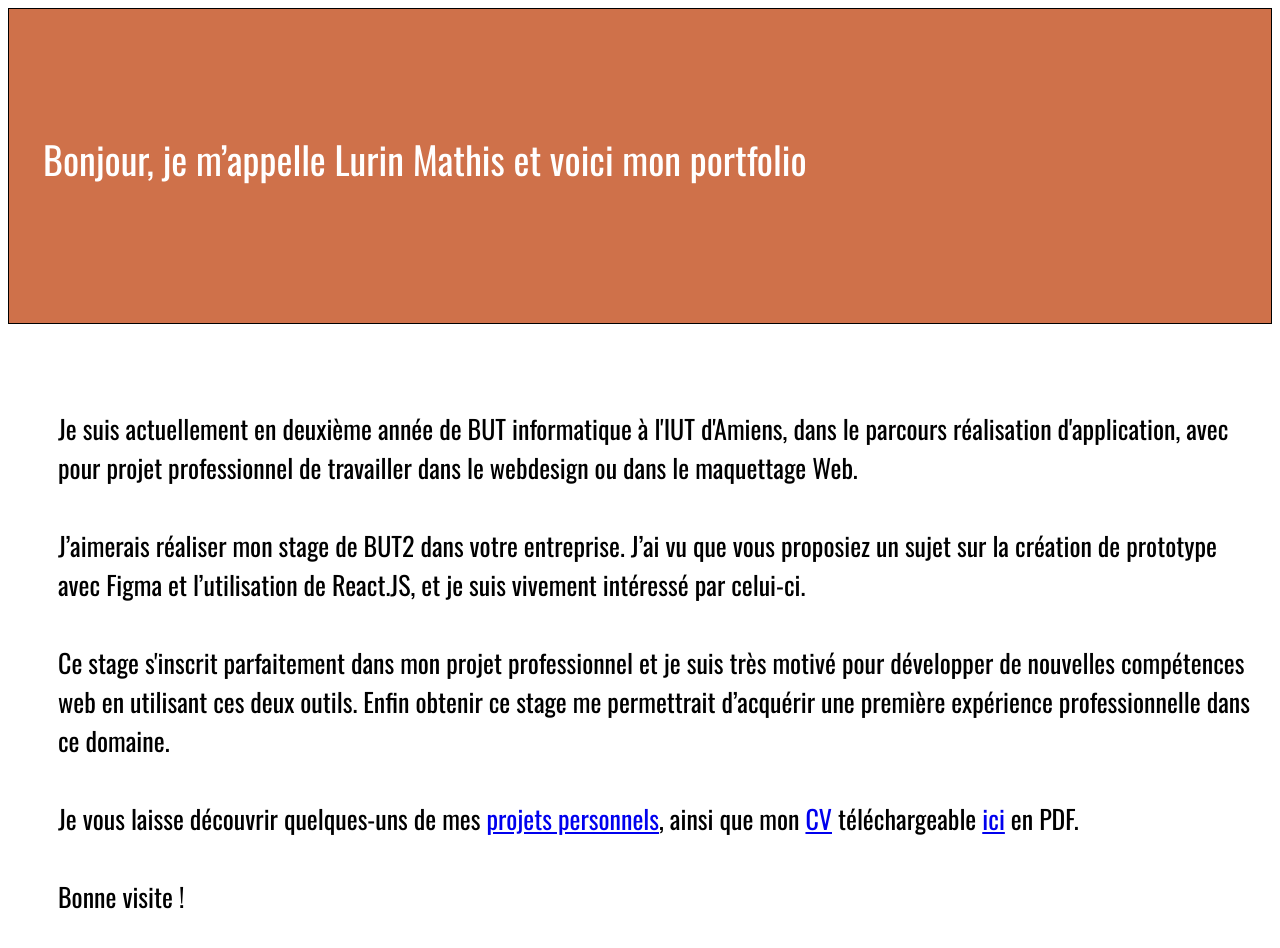
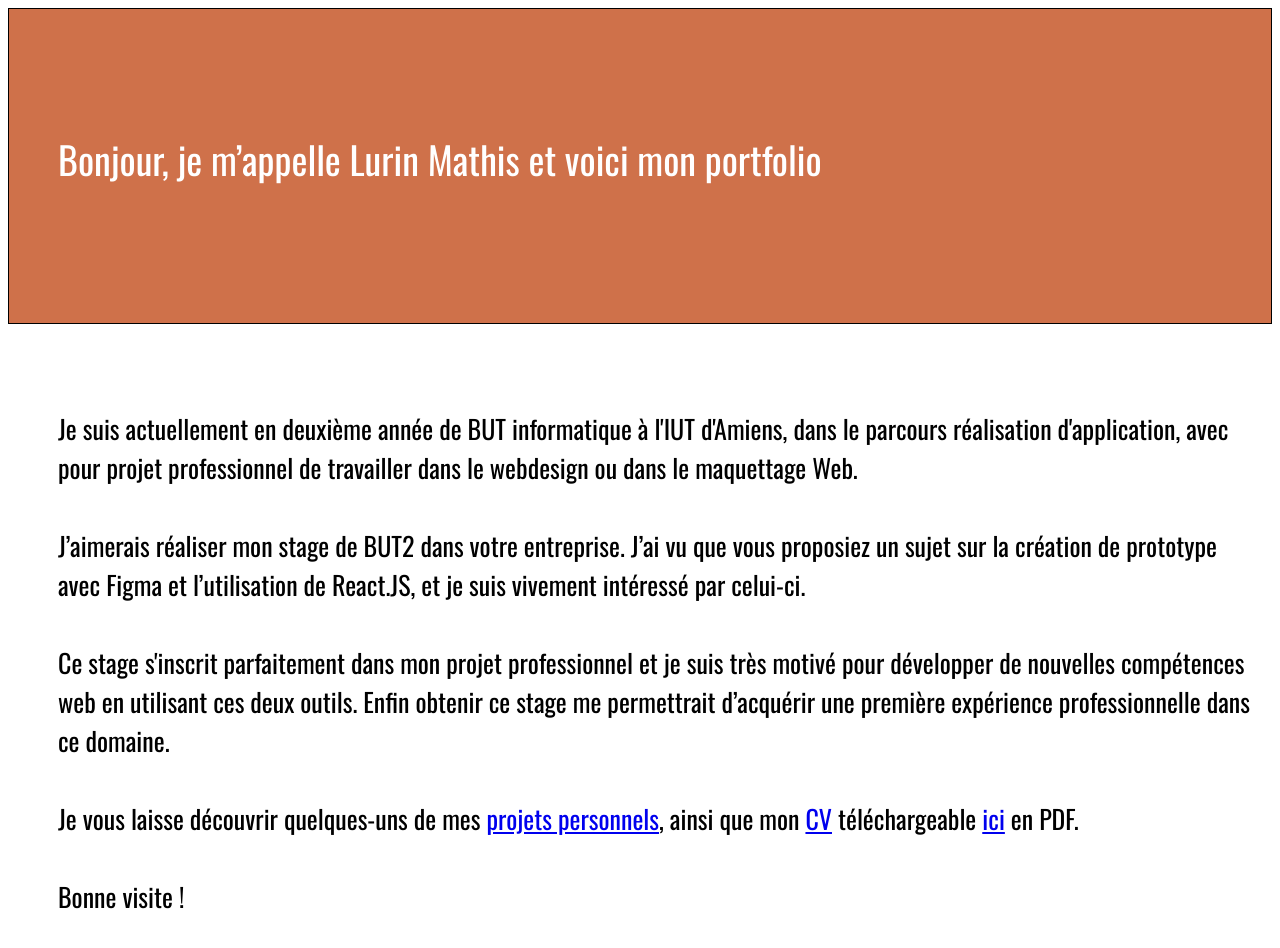
Before and after one commit to armafall2/portfolio_Mathis_Lurin, a plain HTML site: page index.html in a window 1280 px wide. Shown: the top 948 px of the page. Drawn offline with nearby package versions, Linux system fonts and the light colour scheme.

Commit message:
Changement Index

```diff
--- a/include/CSS/style.css
+++ b/include/CSS/style.css
@@ -115,7 +115,7 @@ body {
   color: rgba(255, 255, 255, 1);
   position: absolute;
   top: 123px;
-  left: 35px;
+  left: 50px;
   font-family: Oswald;
   font-weight: Regular;
   font-size: 38px;
```
